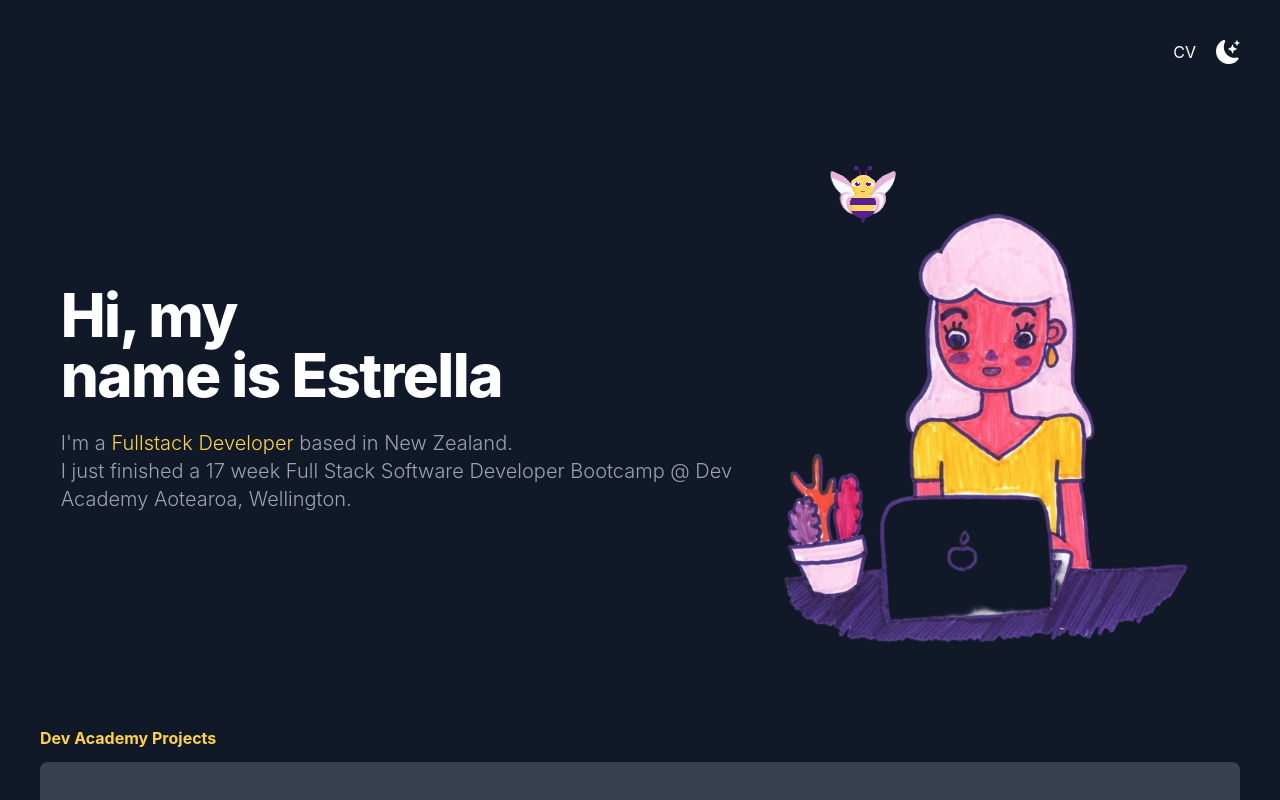
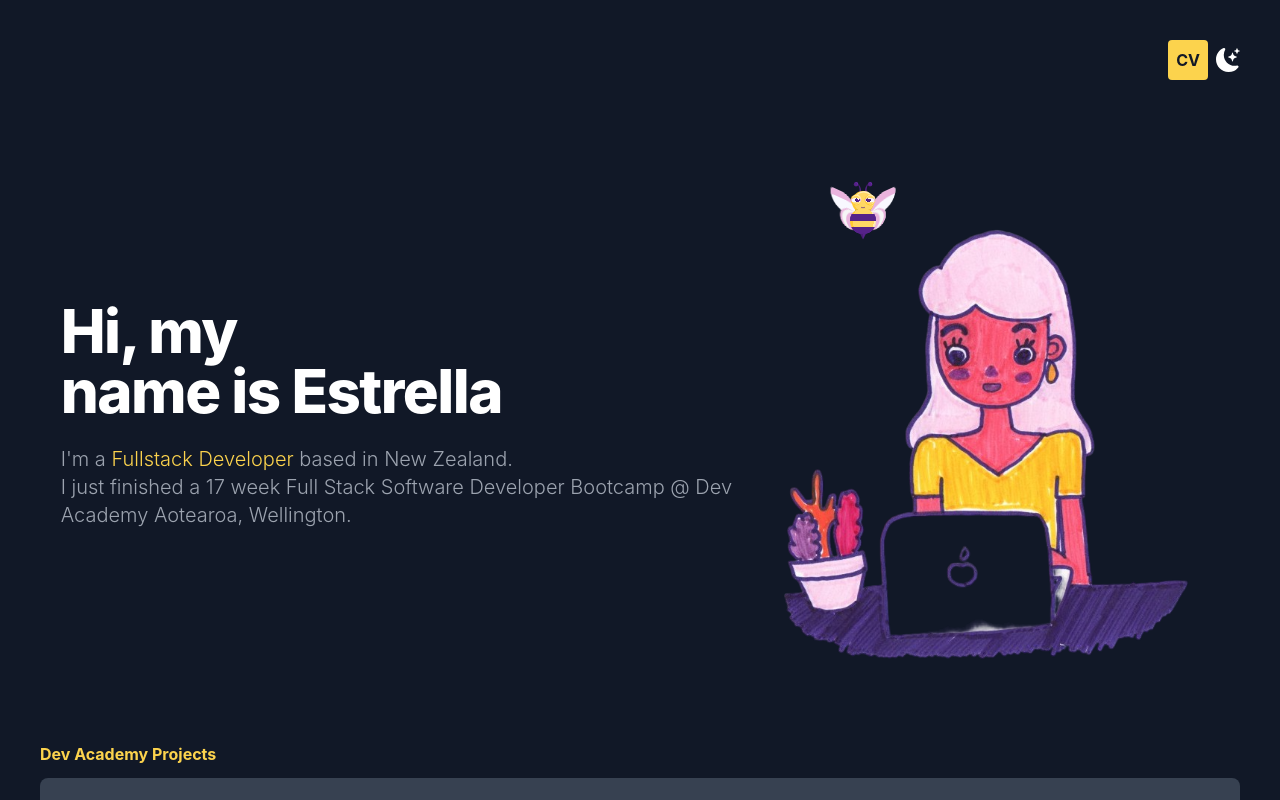
Before and after one commit to estrella-mooney/portfolio, a Next.js app: page / in a window 1280 px wide. Shown: the top 800 px of the page. Built offline with nearby package versions, Linux system fonts and the light colour scheme.

Commit message:
Create link -> cv stlying

```diff
--- a/pages/index.tsx
+++ b/pages/index.tsx
@@ -29,16 +29,17 @@ export default function Home({ data }: { data: Project[] }) {
         <section className="mb-24 sm:mb-16">
           <nav className="py-10 mb-4 flex justify-end  dark:text-white">
             {/* <h1 className="font-semibold text-2xl">Estrella</h1> */}
-            <ul className=" flex items-center">
-              <li className="pr-5">
-                <a href="../Estrella CV.pdf" target="_blank">
-                  <button>CV</button>
+            <ul className="flex items-center space-x-2">
+              <button className="pr-2 bg-amber-300 hover:bg-gray-500 dark:text-gray-900 dark:hover:text-white text-white font-bold py-2 px-2 rounded">
+                <a href="../Estrella-CV.pdf" target="_blank">
+                  CV
                 </a>
-              </li>
+              </button>
+
               <li>
                 <BsFillMoonStarsFill
                   onClick={() => setDarkMode(!darkMode)}
-                  className=" cursor-pointer text-2xl"
+                  className="cursor-pointer text-2xl"
                 />
               </li>
             </ul>
```
Also changed, not shown: 1 other file (tests, documents, lock files or other folders).
